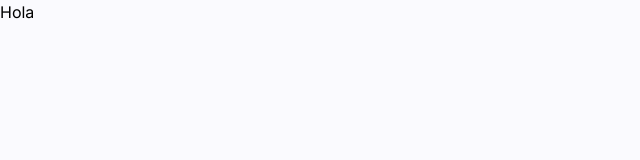
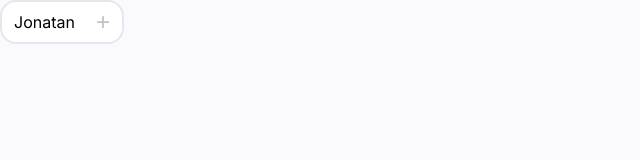
Before and after one commit to Jonatan041101/shop-ui-poc, a Next.js app: page /Products in a window 1280 px wide. Shown: the top 160 px of the page, without its empty margins (0-640 px from the left). Built offline with nearby package versions, Linux system fonts and the light colour scheme.

Commit message:
Add Product Card component

```diff
--- a/src/app/Products/components/Card.tsx
+++ b/src/app/Products/components/Card.tsx
@@ -1,13 +1,20 @@
-import Image from "next/image"
-import { IProduct } from "../interfaces/product.interface"
+import Image from "next/image";
+import { IProduct } from "../interfaces/product.interface";
+import Icon from "@/ui/Icon/Icon";
+import { IconName } from "@/ui/Icon/enum/icon-name-enum";
 
-interface IProductCardProps{
-    product:IProduct
+interface IProductCardProps {
+  product: IProduct;
 }
 
-export default function ProductCard({product}:IProductCardProps){
-    return <article>
-        <p>{product.name}</p>
-
+export default function ProductCard({ product }: IProductCardProps) {
+  return (
+    <article className="min-w-16 max-w-24 bg-white rounded-2xl border-2 border-gray-soft border-solid flex justify-between items-center gap-2 py-2 px-3 box-content">
+      <p className="text-black">{product.name}</p>
+      <Icon
+        icon={IconName.PLUS}
+        svg={{ fill: "#C1C1C4", height: 14, width: 14 }}
+      />
     </article>
+  );
 }
--- a/src/app/Products/page.tsx
+++ b/src/app/Products/page.tsx
@@ -1,3 +1,11 @@
+import ProductCard from "./components/Card";
+
 export default function ProductPage() {
-  return <section>Hola</section>;
+  return (
+    <section>
+      <article>
+        <ProductCard product={{ id: 1, name: "Jonatan" }} />
+      </article>
+    </section>
+  );
 }
--- /dev/null
+++ b/src/ui/Icon/Icon.tsx
@@ -0,0 +1,15 @@
+import Plus from "../assets/components/Plus";
+import { IconName } from "./enum/icon-name-enum";
+import { ISvgProps } from "./interfaces/icon-interface";
+
+interface IIconProps {
+  icon: IconName;
+  svg: ISvgProps;
+}
+export default function Icon({ icon, svg }: IIconProps): JSX.Element {
+  return (
+    <div className="flex justify-center items-center">
+      {icon === IconName.PLUS && <Plus svg={svg} />}
+    </div>
+  );
+}
--- /dev/null
+++ b/src/ui/Icon/enum/icon-name-enum.ts
@@ -0,0 +1,3 @@
+export enum IconName {
+  PLUS = "Plus",
+}
--- /dev/null
+++ b/src/ui/assets/components/Plus.tsx
@@ -0,0 +1,32 @@
+import { ISvgProps } from "../../Icon/interfaces/icon-interface";
+
+interface IPlusProps {
+  svg: ISvgProps;
+}
+
+export default function Plus({ svg }: IPlusProps) {
+  return (
+    <svg
+      width={svg.width}
+      height={svg.height}
+      viewBox="0 0 24 24"
+      fill={"red"}
+      xmlns="http://www.w3.org/2000/svg"
+    >
+      <path
+        d="M12 3V21"
+        stroke={svg.fill}
+        strokeWidth="3"
+        strokeLinecap="round"
+        strokeLinejoin="round"
+      />
+      <path
+        d="M3 12L21 12"
+        stroke={svg.fill}
+        strokeWidth="3"
+        strokeLinecap="round"
+        strokeLinejoin="round"
+      />
+    </svg>
+  );
+}
--- a/src/ui/components/Icon/enum/icon-name-enum.ts
+++ /dev/null
@@ -1,3 +0,0 @@
-enum IconName{
-    PLUS = 'Plus'
-}
```
Also changed, not shown: src/ui/components/Icon/Icon.tsx (deleted, +0 -12 lines), src/ui/components/assets/Plus.tsx (deleted, +0 -12 lines), src/ui/Icon/interfaces/icon-interface.ts (renamed from src/ui/components/Icon/interfaces/icon-interface.ts).
